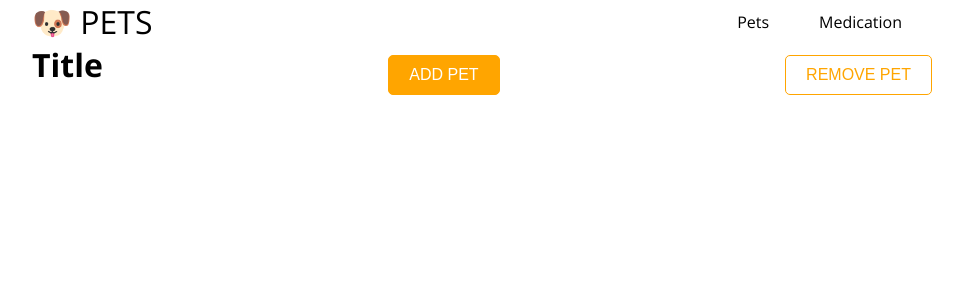
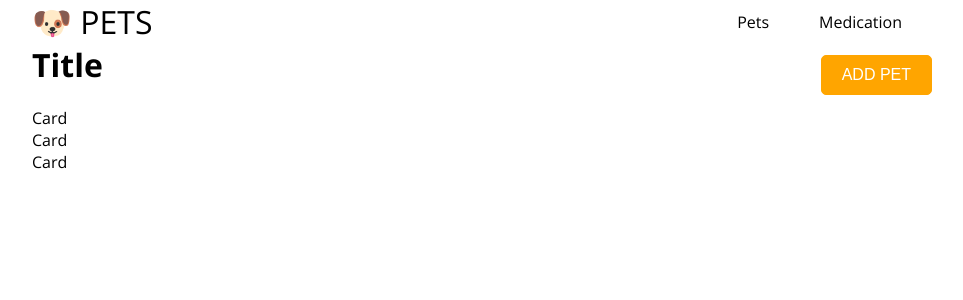
Before and after one commit to MariusCodeAcademy/type5-react-11-12-pet-meds-official, a React (Create React App) app: page / in a window 1280 px wide. Shown: the top 300 px of the page, without its empty margins (158-1121 px from the left). Built offline with nearby package versions, Linux system fonts and the light colour scheme; no server answers.

Commit message:
getFetch

```diff
--- /dev/null
+++ b/src/components/Card/Card.jsx
@@ -0,0 +1,7 @@
+import css from './Card.module.css';
+
+function Card() {
+  return <div>Card</div>;
+}
+
+export default Card;
--- /dev/null
+++ b/src/components/CardList/CardList.jsx
@@ -0,0 +1,13 @@
+import Card from '../Card/Card';
+
+function CardList() {
+  return (
+    <div>
+      <Card />
+      <Card />
+      <Card />
+    </div>
+  );
+}
+
+export default CardList;
--- a/src/components/UI/Button/Button.jsx
+++ b/src/components/UI/Button/Button.jsx
@@ -1,4 +1,7 @@
 import css from './Button.module.css';
+
+// <Button outline> remove pet</Button>
+// <Button> remove pet</Button>
 
 function Button(props) {
   // jei turim props.outline
--- /dev/null
+++ b/src/helper/helper.js
@@ -0,0 +1,11 @@
+const BASE_URL = 'https://glittery-dull-snickerdoodle.glitch.me/v1';
+export async function getFetch(resource) {
+  try {
+    const resp = await fetch(`${BASE_URL}/${resource}`);
+    const dataInJS = await resp.json();
+    return dataInJS;
+  } catch (error) {
+    console.log('getFetch error', error);
+    return false;
+  }
+}
--- a/src/pages/PetsPage/PetsPage.jsx
+++ b/src/pages/PetsPage/PetsPage.jsx
@@ -1,15 +1,30 @@
 import Container from './../../components/UI/Container';
 import css from './PetsPage.module.css';
 import Button from './../../components/UI/Button/Button';
+import CardList from '../../components/CardList/CardList';
+import { useEffect, useState } from 'react';
+import { getFetch } from '../../helper/helper';
 
 function PetsPage() {
+  const [petsArr, setPetsArr] = useState([]);
+
+  useEffect(() => {
+    getPets();
+  }, []);
+
+  async function getPets() {
+    const petsFromDb = await getFetch('pets');
+    console.log('petsFromDb ===', petsFromDb);
+    setPetsArr(petsFromDb);
+  }
+
   return (
     <Container>
       <div className={css.flex}>
         <h1>Title</h1>
         <Button>add pet</Button>
-        <Button outline> remove pet</Button>
       </div>
+      <CardList items={petsArr} />
     </Container>
   );
 }
```
Also changed, not shown: src/components/Card/Card.module.css (added).
